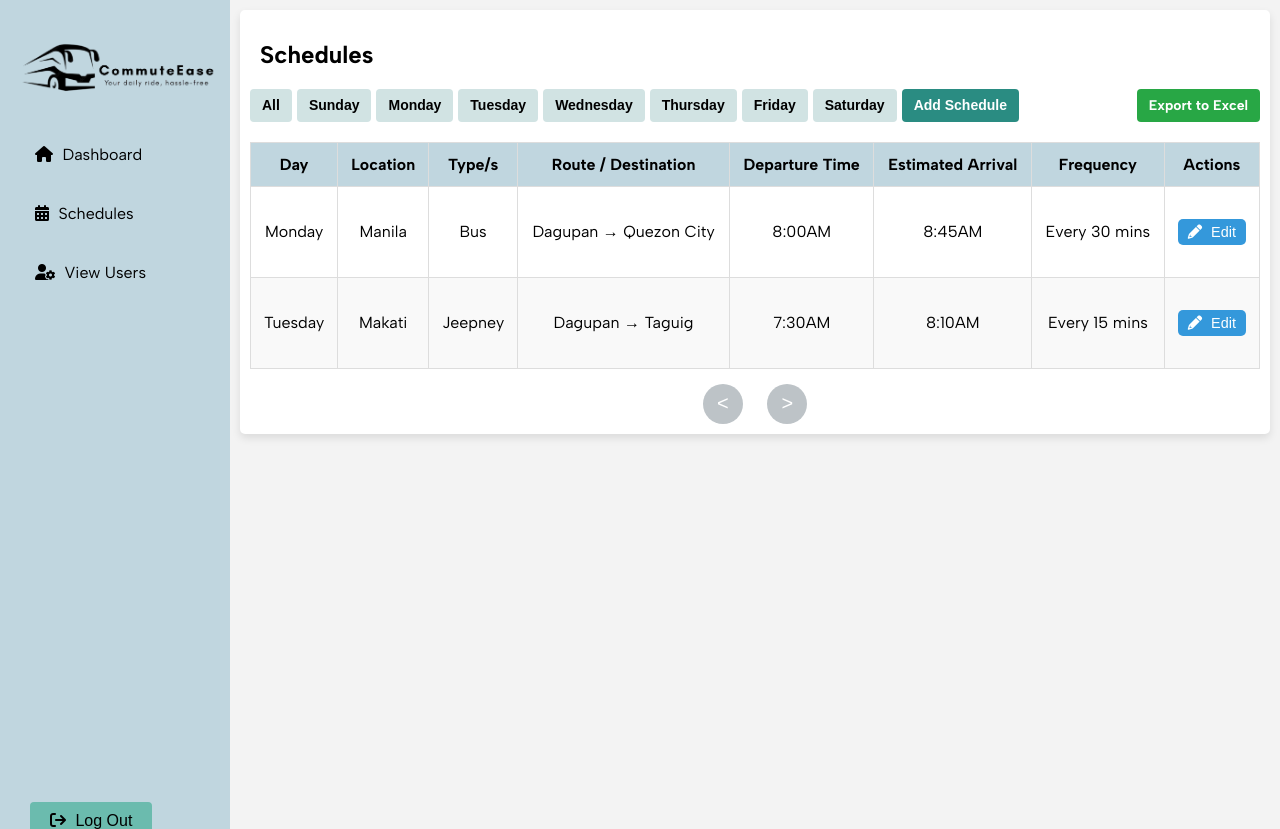
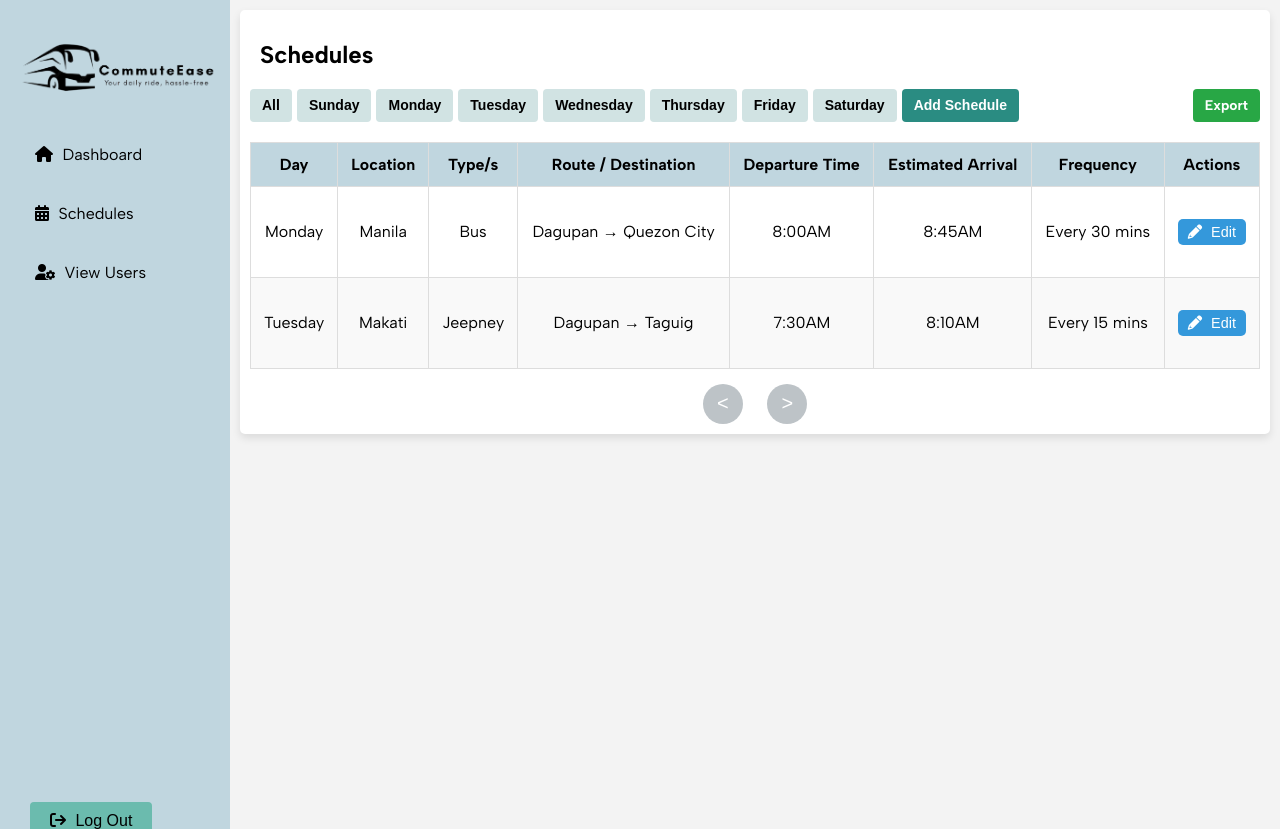
Before and after one commit to bianca-gabriel0/CommuteEase, a PHP site: page /forgot_password_system/scheduleadmin.php in a window 1280 px wide. Shown: the top 829 px of the page. Run offline with PHP 8.4, Linux system fonts and the light colour scheme; data comes from the database, SQL or seed files in the repository; some web fonts are replaced.

Commit message:
smol fix

```diff
--- a/scheduleadmin.php
+++ b/scheduleadmin.php
@@ -143,7 +143,7 @@
         <button onclick="filterByDay('Friday')">Friday</button>
         <button onclick="filterByDay('Saturday')">Saturday</button>
         <button class="add-schedule" onclick="openAddModal()">Add Schedule</button>
-        <a href="export.php" target="_blank" class="export-button"> Export to Excel </a>
+        <a href="export.php" target="_blank" class="export-button"> Export</a>
       </div>
 
       <!-- ✅ Schedule Table -->
```
